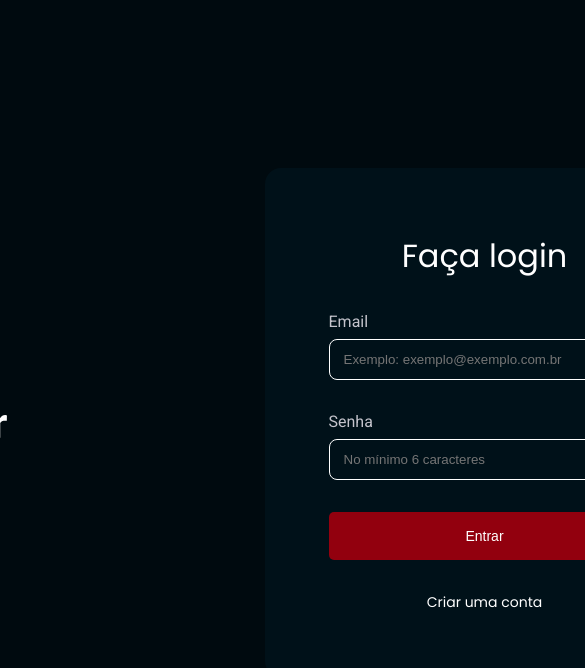
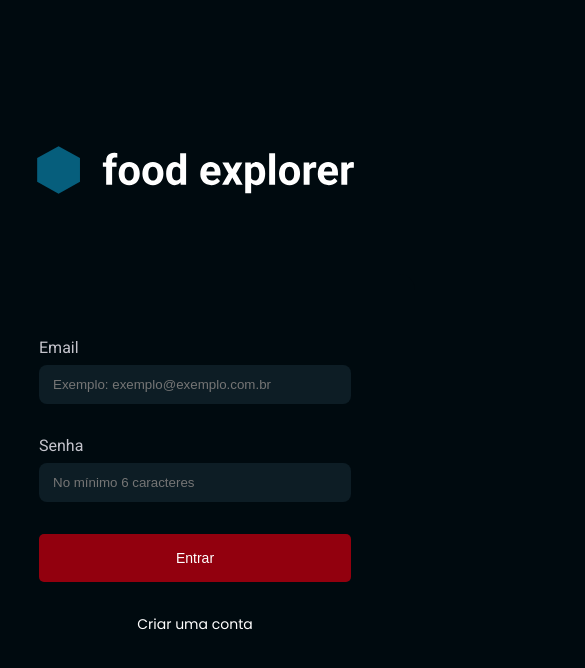
Before and after one commit to matheushnascimento/food-explorer, a React (Vite) app: page / in a window 390 px wide. Shown: the top 668 px of the page, 585 px wide, since content can reach past the window. Built offline with nearby package versions, Linux system fonts and the light colour scheme.

Commit message:
add mobile `media` setting to SignIn page

```diff
--- a/src/pages/SignIn/styles.js
+++ b/src/pages/SignIn/styles.js
@@ -10,6 +10,11 @@ export const Container = styled.div`
   min-height: 100vh;
 
   background: ${({ theme }) => theme.COLORS.BACKGROUND_900};
+
+  @media (max-width: 968px) {
+    flex-direction: column;
+    gap: 8rem;
+  }
 `;
 
 export const Form = styled.form`
@@ -65,4 +70,18 @@ export const Form = styled.form`
 
     text-decoration: none;
   }
+
+  @media (max-width: 968px) {
+    background: ${({ theme }) => theme.COLORS.BACKGROUND_900};
+
+    h1 {
+      display: none;
+    }
+
+    input {
+      background: ${({ theme }) => theme.COLORS.BACKGROUND_800};
+
+      border: none;
+    }
+  }
 `;
```
